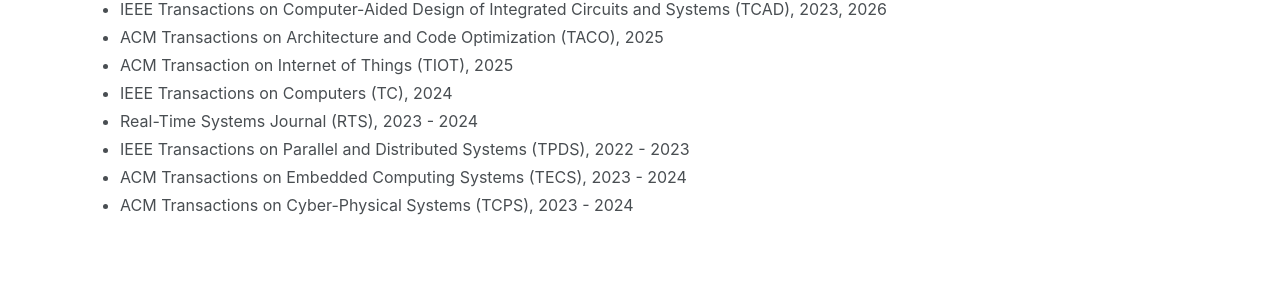
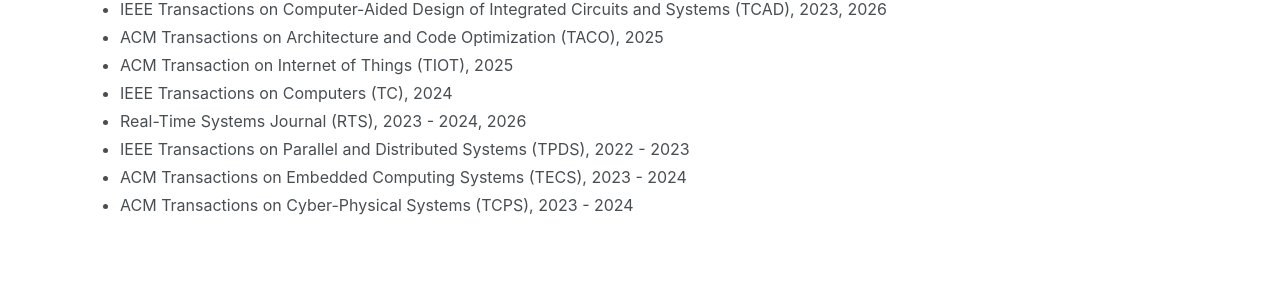
Before and after one commit to yidiwang21/yidiwang21.github.io, a Jekyll site: the page built from _pages/cv.md, in a window 1280 px wide and 900 px high, scrolled down 554 px. Shown: the part 306-611 px from the top of the window. Built offline with Jekyll 4.4.1, drawn with Linux system fonts in a browser that asks for light colours.

Commit message:
updated rts reviewer

```diff
--- a/_pages/cv.md
+++ b/_pages/cv.md
@@ -43,7 +43,7 @@ redirect_from:
 * ACM Transactions on Architecture and Code Optimization (TACO), 2025
 * ACM Transaction on Internet of Things (TIOT), 2025
 * IEEE Transactions on Computers (TC), 2024
-* Real-Time Systems Journal (RTS), 2023 - 2024
+* Real-Time Systems Journal (RTS), 2023 - 2024, 2026
 *	IEEE Transactions on Parallel and Distributed Systems (TPDS), 2022 - 2023
 *	ACM Transactions on Embedded Computing Systems (TECS), 2023 - 2024
 *	ACM Transactions on Cyber-Physical Systems (TCPS), 2023 - 2024
```
